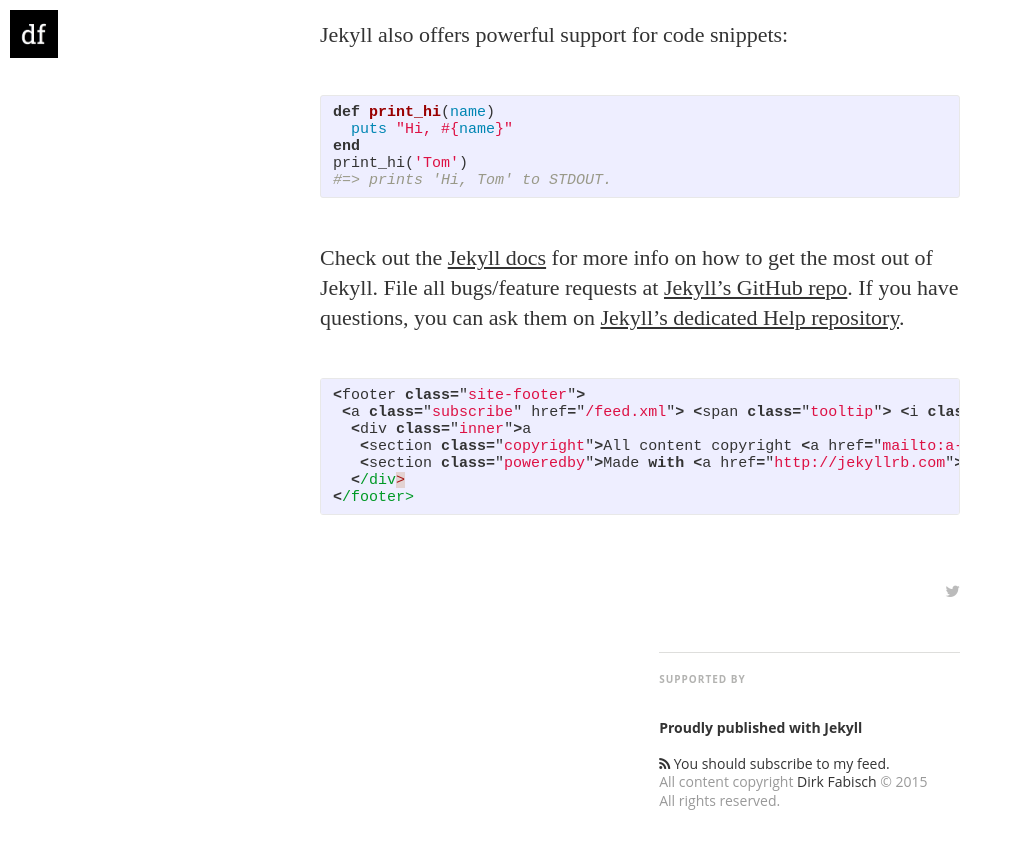
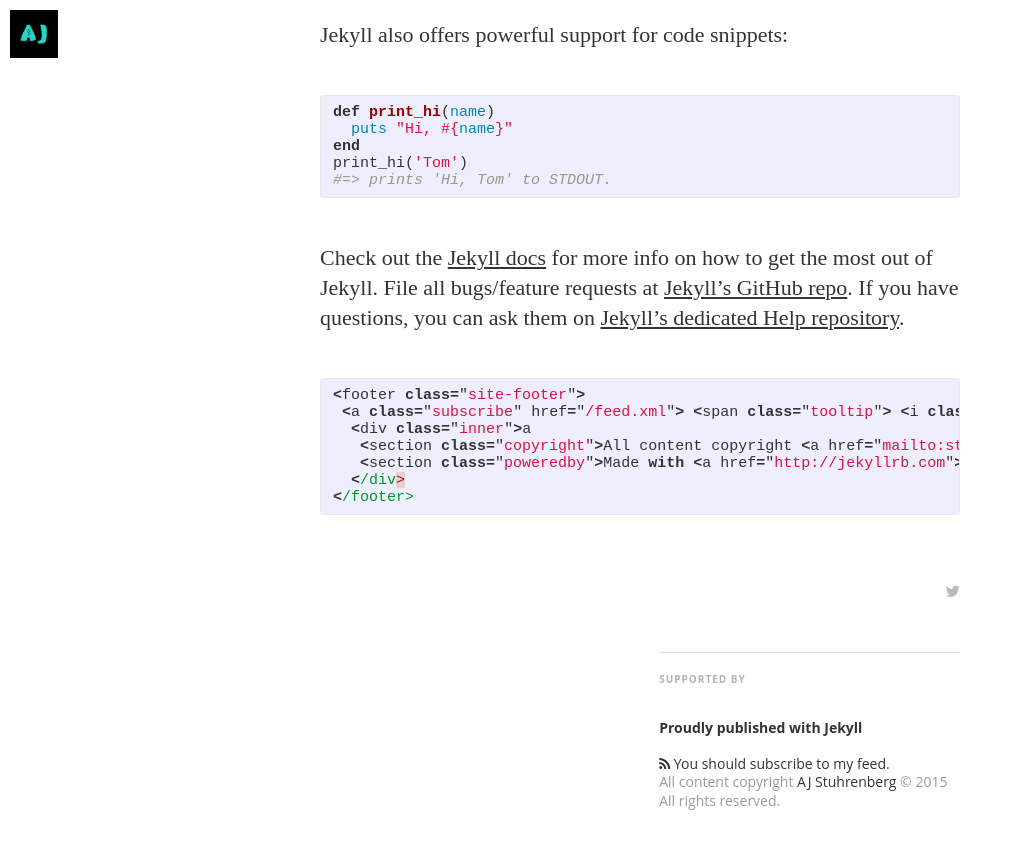
Before and after one commit to aj9045/aj9045.github.io, a Jekyll site: the page built from mediator/_posts/2014-08-29-welcome-to-jekyll.md, in a window 1280 px wide and 900 px high, scrolled down 1270 px. Shown: the top 849 px of the window, without its empty margins (0-1013 px from the left). Built offline with Jekyll 4.4.1, drawn with Linux system fonts in a browser that asks for light colours; nearby versions of some CDN libraries; some web fonts are replaced; Markdown is read by kramdown in place of the engine named in the settings.

Commit message:
change blog title, email, logo, name, author, author image, twitter and github links

```diff
--- a/mediator/_config.yml
+++ b/mediator/_config.yml
@@ -3,51 +3,51 @@
 highlighter: pygments
 
 # Site settings
-title: "Mediator"
+title: "Copacetic"
 description: > # this means to ignore newlines until "email:"
    A Jekyll theme - Medium inspired
 
-email: a-mail@mail.mail
+email: stuhrenberg.aj@gmail.com
 #blog logo
-logo: "/assets/images/df_logo.jpg"
+logo: "/assets/images/aj_logo.jpg"
 # blog cover
 cover: "/assets/images/cA4aKEIPQrerBnp1yGHv_IMG_9534-3-2.jpg"
 
-name: 'Dirk Fabisch'
-author: 'Dirk Fabisch'
-author_image: "/assets/images/author.jpg"
+name: 'AJ Stuhrenberg'
+author: 'AJ Stuhrenberg'
+author_image: "/assets/images/aj.jpg"
 
-paginate: 5
+paginate:	5
 
 url: "http://myblog.***.***" # the base hostname & protocol for your site
 baseurl: ""
 
 # social icons and sharing options
 social:
-  - icon: twitter
-    url:  https://twitter.com/dirkfabisch
+  - icon:	twitter
+    url:	https://twitter.com/aj9045
     desc: Follow me on twitter
     share_url: http://twitter.com/share
     share_title: ?text=
     share_link: "&amp;url="
 
-#  - icon:  facebook
-#    url: https://facebook.com/???
+#  - icon:	facebook
+#    url:	https://facebook.com/???
 #    desc: Connect with me facebook
 #    share_url: //www.facebook.com/sharer.php
 #    share_title: ?t=
 #    share_link: "&amp;u="
 
-  - icon: github
-    url:  https://github.com/dirkfabisch
-    desc: Fork me on github
+  - icon:	github
+    url:	https://github.com/aj9045
+    desc:	Fork me on github
     share_url:
     share_title:
     share_link:
 
-#  - icon:  google-plus
-#    url: https://google.com/???
-#    desc:  Add me on google+
+#  - icon:	google-plus
+#    url:	https://google.com/???
+#    desc:	Add me on google+
 #    share_url:
 #    share_title:
 #    share_link:
```
